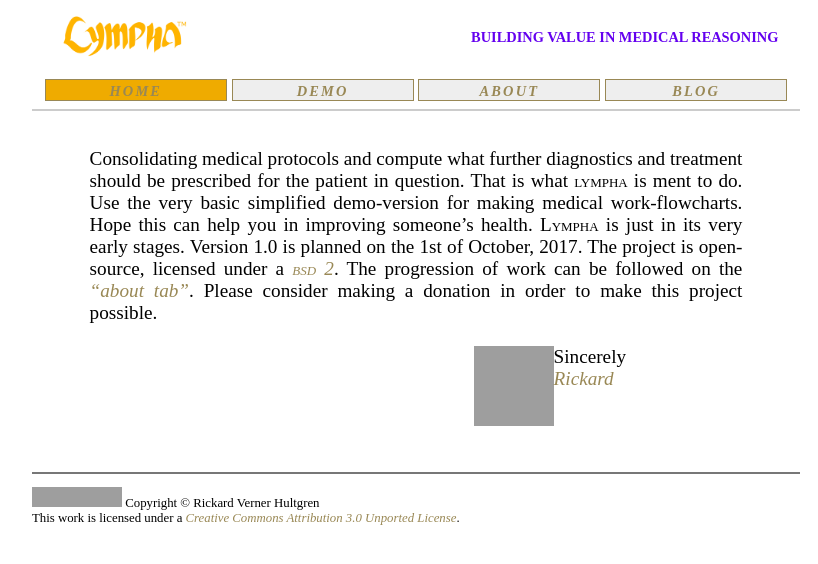
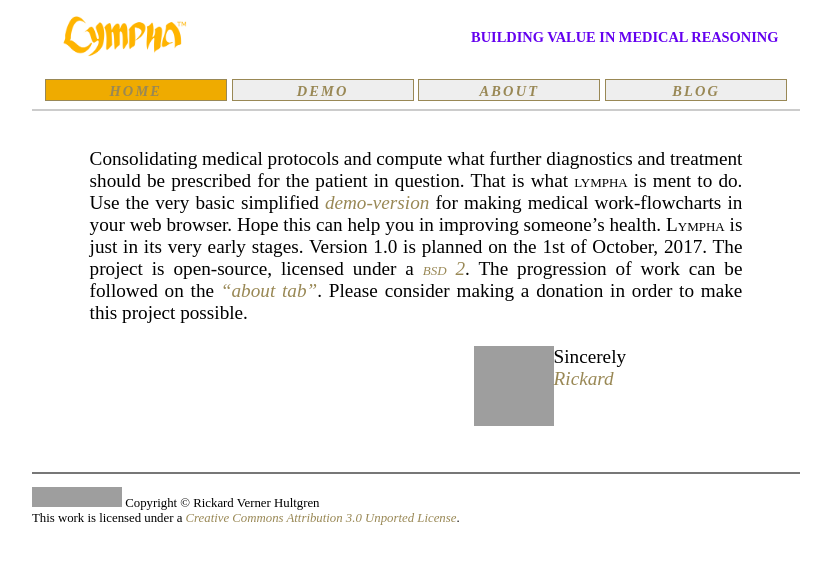
Before and after one commit to RickardHultgren/LYMPHA, a Jekyll site: the page built from index.md, in a window 1280 px wide, cut to the strip 0-564 px from the top of the page. Shown: the whole strip, without its empty margins (224-1042 px from the left). Built offline with Jekyll 4.4.1, drawn with Linux system fonts in a browser that asks for light colours; some web fonts are replaced; our own code applies the rules of GitHub Pages for plain Markdown files; grey boxes are pictures that could not be loaded.

Commit message:
Update index.md

```diff
--- a/index.md
+++ b/index.md
@@ -5,7 +5,7 @@ document.getElementById( "indexsmall").style.backgroundColor="#EFAB00";
 document.getElementById( "indextext").style.color="#000000";
 document.getElementById( "index").className="menu2active";
 </script>
-Consolidating medical protocols and compute what further diagnostics and treatment should be prescribed for the patient in question. That is what <span class="sc">lympha</span> is ment to do. Use the very basic simplified demo-version for making medical work-flowcharts. Hope this can help you in improving someone's health. <span class="sc">Lympha</span> is just in its very early stages. Version 1.0 is planned on the 1st of October, 2017. The project is open-source, licensed under a <a href="http://opensource.org/licenses/BSD-2-Clause"><span class="sc">bsd 2</span></a>. The progression of work can be followed on the <a href="about.md">"about tab"</a>. Please consider making a donation in order to make this project possible.
+Consolidating medical protocols and compute what further diagnostics and treatment should be prescribed for the patient in question. That is what <span class="sc">lympha</span> is ment to do. Use the very basic simplified <a href="http://rickardhultgren.github.io/lympha/demo">demo-version</a> for making medical work-flowcharts in your web browser. Hope this can help you in improving someone's health. <span class="sc">Lympha</span> is just in its very early stages. Version 1.0 is planned on the 1st of October, 2017. The project is open-source, licensed under a <a href="http://opensource.org/licenses/BSD-2-Clause"><span class="sc">bsd 2</span></a>. The progression of work can be followed on the <a href="about.md">"about tab"</a>. Please consider making a donation in order to make this project possible.
 <br><br>
 <a href="https://github.com/RickardHultgren"><img src="https://avatars3.githubusercontent.com/u/16224494?v=3&s=80" style="float:left;margin-left:30vw;" /></a>Sincerely<br><a href="https://github.com/RickardHultgren">Rickard</a>
 <br> <br> <br>
```
